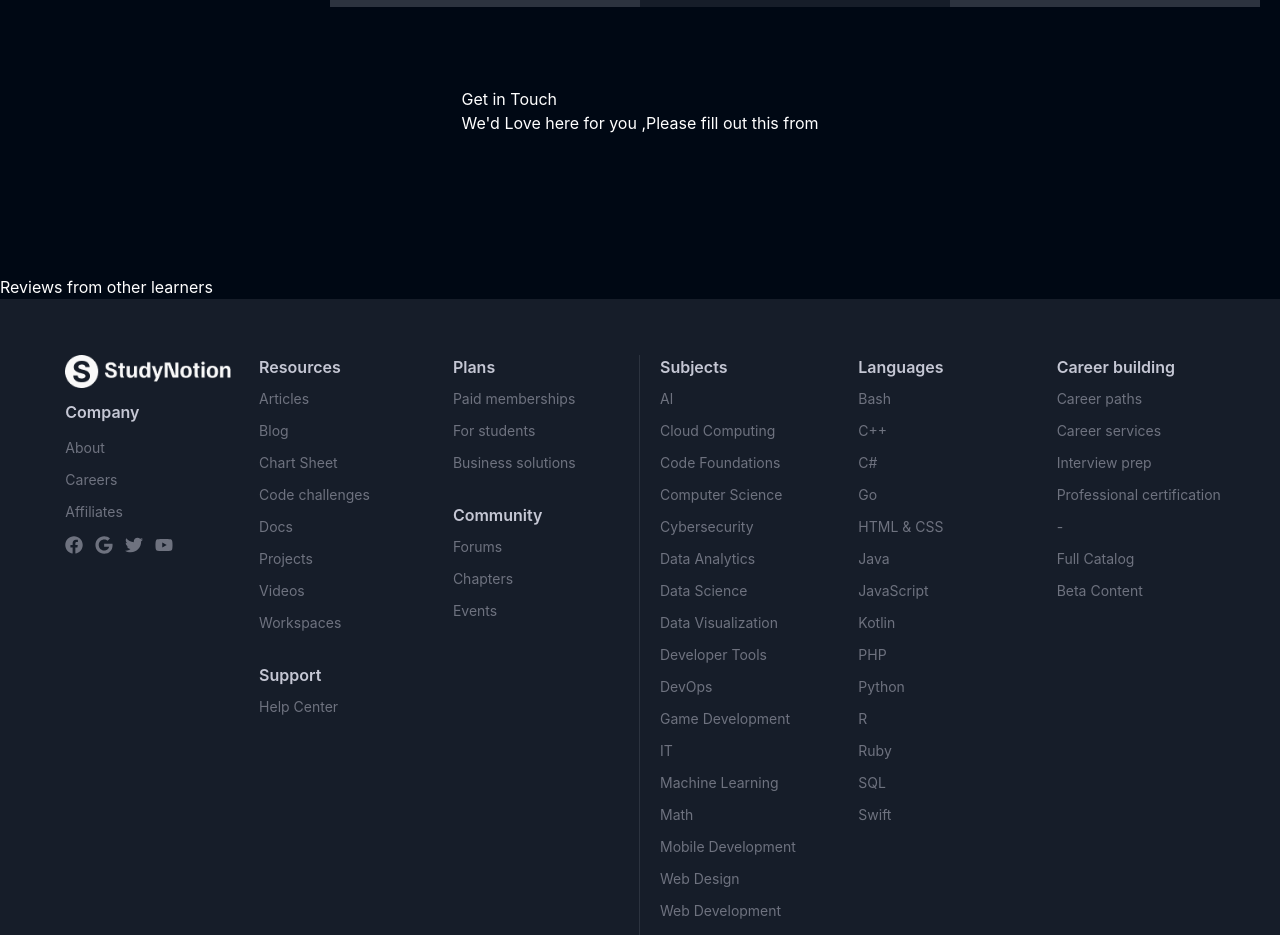
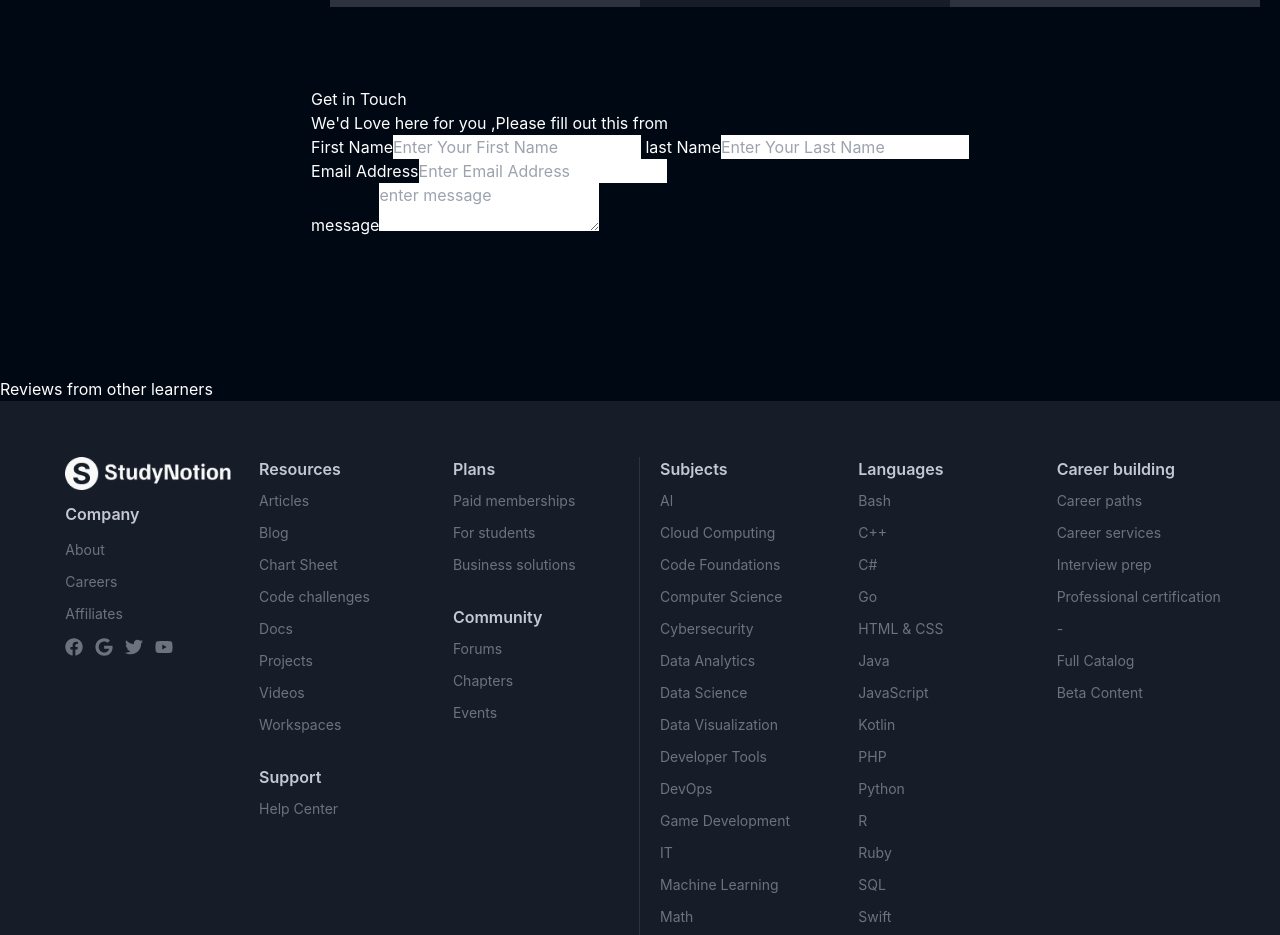
Before and after one commit to Soni895/Edu_tech, a React (Create React App) app: page /about in a window 1280 px wide. Shown: the part 1540-2475 px from the top of the page. Built offline with nearby package versions, Linux system fonts and the light colour scheme; no server answers.

Commit message:
form mostly completed

```diff
--- a/src/components/core/Aboutpage/Contactus.js
+++ b/src/components/core/Aboutpage/Contactus.js
@@ -30,10 +30,67 @@ function   Contactus() {
  },[isSubmitSuccessful,reset])
 
 
+const submithandler=async(data)=>
+{
+
+}
+
   return (
+   <div >
+    <form onSubmit={handleSubmit(submithandler)}>
     <div>
+    <label htmlFor='firstname'> First Name</label>
+    <input
+        type="text"
+        name="firstname"
+        id="firstname"
+        placeholder='Enter Your First Name'
+         {...register("firstanme",{required:true})}
+    />
+    {
+        errors.firstname&&(
+            <span> please enter your name</span>
+        )
+    }
 
+      <label htmlFor='lastname'> last Name</label>
+    <input
+        type="text"
+        name="lastname"
+        id="lastname"
+        placeholder='Enter Your Last Name'
+        {...register("lastname")}
+    />
     </div>
+    <div>
+        <labl htmlFor="email"> Email Address</labl>
+        <input
+        type='email'
+        name='email'
+        id='email'
+        placeholder='Enter Email Address'
+        {...register("email",{required:true})}
+        ></input>
+
+        {
+            errors.email &&(
+                <span> please enter valid email</span>
+            )
+        }
+    </div>
+    <div>
+    <label htmlFor='message'> message</label>
+        <textarea
+        name='message'
+        id='message'
+        placeholder='enter message'
+        {...register("message",{required:true})}
+        ></textarea>
+    </div>
+
+
+    </form>
+   </div>
   )
 }
 
```
